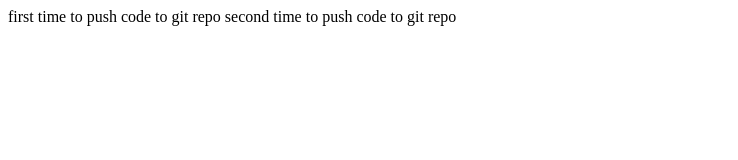
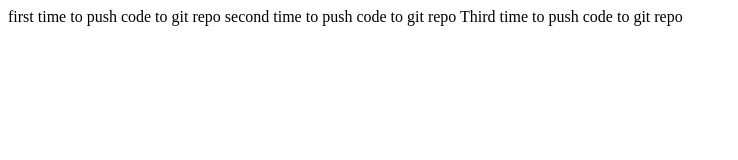
Before and after one commit to xwchencdleo/wishcity2, a plain HTML site: page index.html in a window 1280 px wide. Shown: the whole page, without its empty margins (0-738 px from the left). Drawn offline with Linux system fonts and the light colour scheme.

Commit message:
Third time

```diff
--- a/index.html
+++ b/index.html
@@ -8,5 +8,7 @@
 first time to push code to git repo
 
 second time to push code to git repo
+
+Third time to push code to git repo
 </body>
 </html>
```
